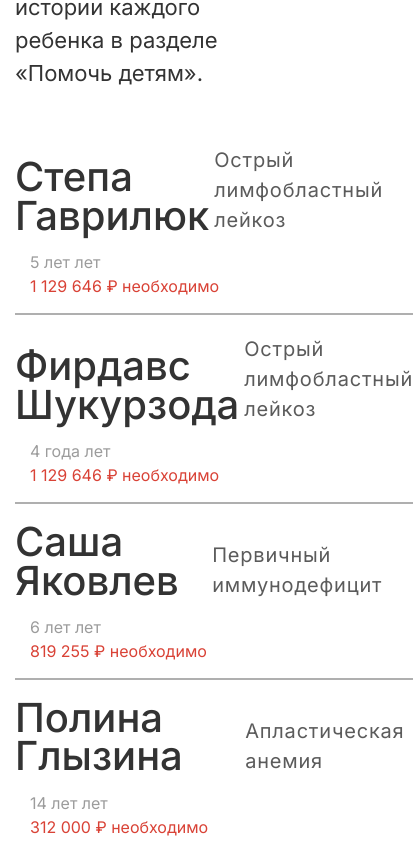
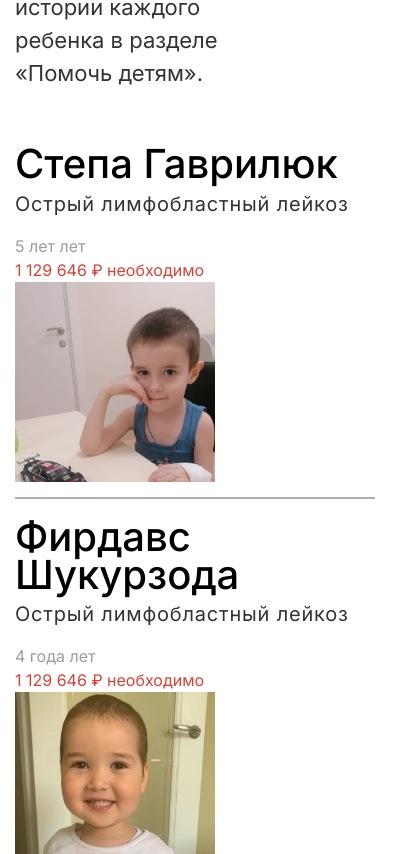
Before and after one commit to Arsaide/podari-life, a Next.js app: page / in a window 390 px wide. Shown: the part 1050-1904 px from the top of the page, 413 px wide, since content can reach past the window. Built offline with nearby package versions, Linux system fonts and the light colour scheme.

Commit message:
Worked with children on Main page. Fixed bugs. Added adaptive

```diff
--- a/src/app/globals.css
+++ b/src/app/globals.css
@@ -86,7 +86,6 @@ select {
 
 .main {
   flex: 1 1 auto;
-  padding-top: 119px;
 }
 
 [class*="container"] {
@@ -96,11 +95,6 @@ select {
   flex-direction: column;
 }
 
-@media(max-width: 1023.98px) {
-  .main {
-    padding-top: 62px;
-  }
-}
 
 @media (max-width: 767.98px) {
   [class*="container"] {
--- a/src/components/Pages/Home/Children/Children.module.scss
+++ b/src/components/Pages/Home/Children/Children.module.scss
@@ -9,7 +9,7 @@
   }
 
   &__text {
-    font-size: clamp(22px, 3vw,30px);
+    font-size: clamp(22px, 2.5vw,30px);
     max-width: 65%;
   }
 
@@ -41,7 +41,7 @@
   }
 
   &__itemTitle {
-    font-size: clamp(40px, 4vw ,60px);
+    font-size: clamp(40px, 4vw ,55px);
     font-weight: 500;
     line-height: 96%;
     transition: color .3s ease-out 0s;
@@ -78,6 +78,11 @@
                 height .3s ease,
                 width .3s ease;
   }
+
+
+  &__itemDescImg {
+    display: none;
+  }
 }
 
 .list__item:hover .list__itemTitle {
@@ -108,10 +113,22 @@
   }
 
   .list {
+    &__itemHelpContent,
     &__itemContent {
       display: flex;
       align-items: normal;
       flex-direction: column;
     }
+    &__itemDescImg {
+      display: block;
+    }
   }
 }
+
+@media(max-width: 767.98px) {
+  .list {
+    &__itemDesc {
+      margin: 10px 0 0 0;
+    }
+  }
+}
--- a/src/components/Pages/Home/Children/Children.tsx
+++ b/src/components/Pages/Home/Children/Children.tsx
@@ -3,6 +3,7 @@ import React, {useEffect, useState} from 'react';
 import styles from './Children.module.scss'
 import Image from "next/image";
 import {getDebugPort} from "next/dist/server/lib/utils";
+import Link from "next/link";
 
 interface ChildImage {
     src: string
@@ -92,16 +93,21 @@ const Children = () => {
                                     className={`${styles.list__item} ${hoveredChild === index ? styles.list__item_hovered : ''}`}
                                     onMouseEnter={() => handleChildHover(index)}
                                     onMouseLeave={() => handleChildHover(null)}>
-                                    <div className={styles.list__itemContent}>
+                                    <Link href='/give-help' className={styles.list__itemContent}>
                                         <div className={styles.list__itemHelpContent}>
                                             <h4 className={styles.list__itemTitle}>{child.name}</h4>
                                             <p className={styles.list__itemDiag}>{child.diagnosis}</p>
                                         </div>
                                         <p className={styles.list__itemHelp}>Помочь!</p>
-                                    </div>
+                                    </Link>
                                     <div className={styles.list__itemDesc}>
                                         <p className={styles.list__desc}>{child.years} лет</p>
                                         <p className={styles.list__desc} style={{color: 'var(--orange-text)'}}>{child.money} ₽ необходимо</p>
+                                        <Image className={styles.list__itemDescImg}
+                                               src={child.src}
+                                               alt={child.alt}
+                                               width={200}
+                                               height={200}/>
                                     </div>
                                 </li>
                             ))}
@@ -115,8 +121,8 @@ const Children = () => {
                             <Image
                                 src={childImages[hoveredChild].src}
                                 alt={childImages[hoveredChild].alt}
-                                width={200}
-                                height={200}
+                                width={300}
+                                height={300}
                             />
                         )}
                     </div>
--- a/src/components/Pages/Home/HomeBanner/HomeBanner.module.scss
+++ b/src/components/Pages/Home/HomeBanner/HomeBanner.module.scss
@@ -1,6 +1,7 @@
 .banner {
   background: linear-gradient(90deg, var(--orange-text) 50%, #fff 0);
   height: calc(100vh - 119px);
+  padding-top: 119px;
 
   &__container {
     display: flex;
@@ -48,7 +49,7 @@
   .banner {
     background: var(--orange-text);
     height: max-content;
-    padding: 20px 0;
+    padding: 82px 0 20px 0;
     &__container {
       align-items: center;
       flex-direction: column;
```
